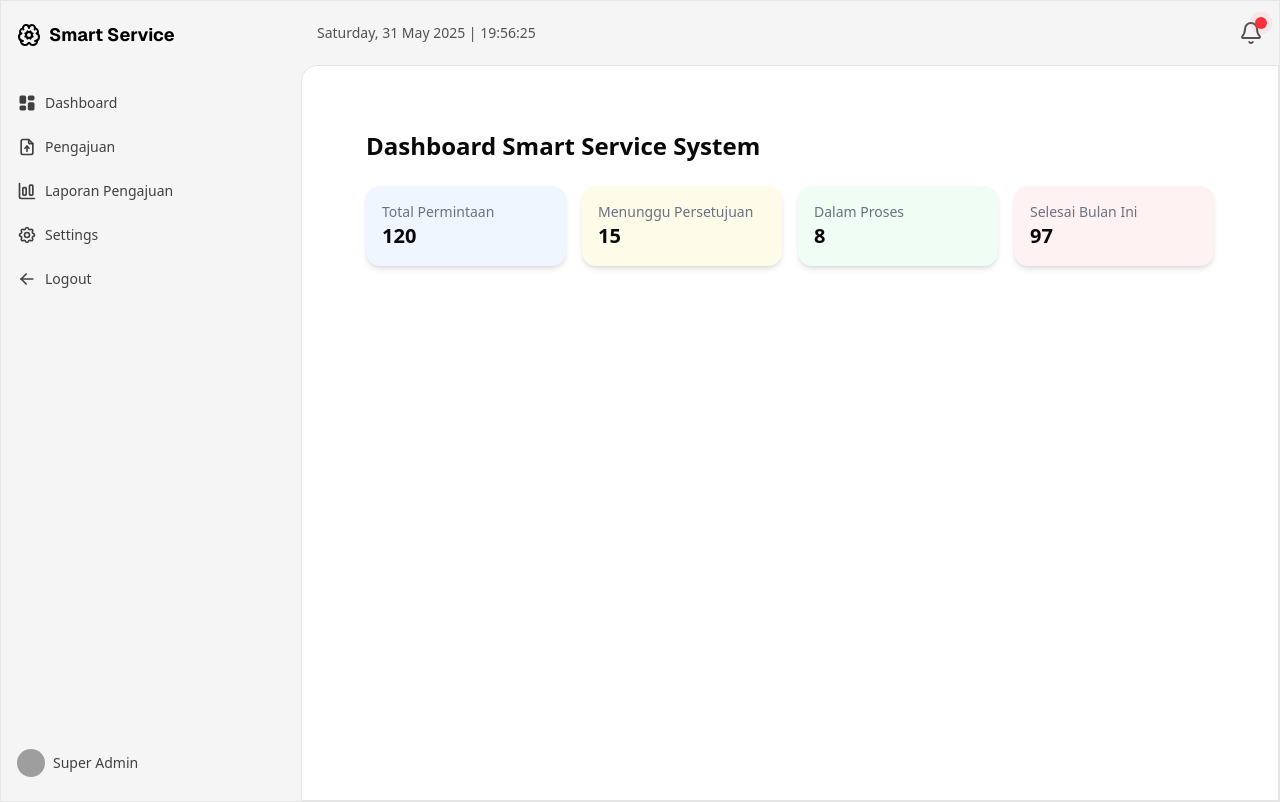
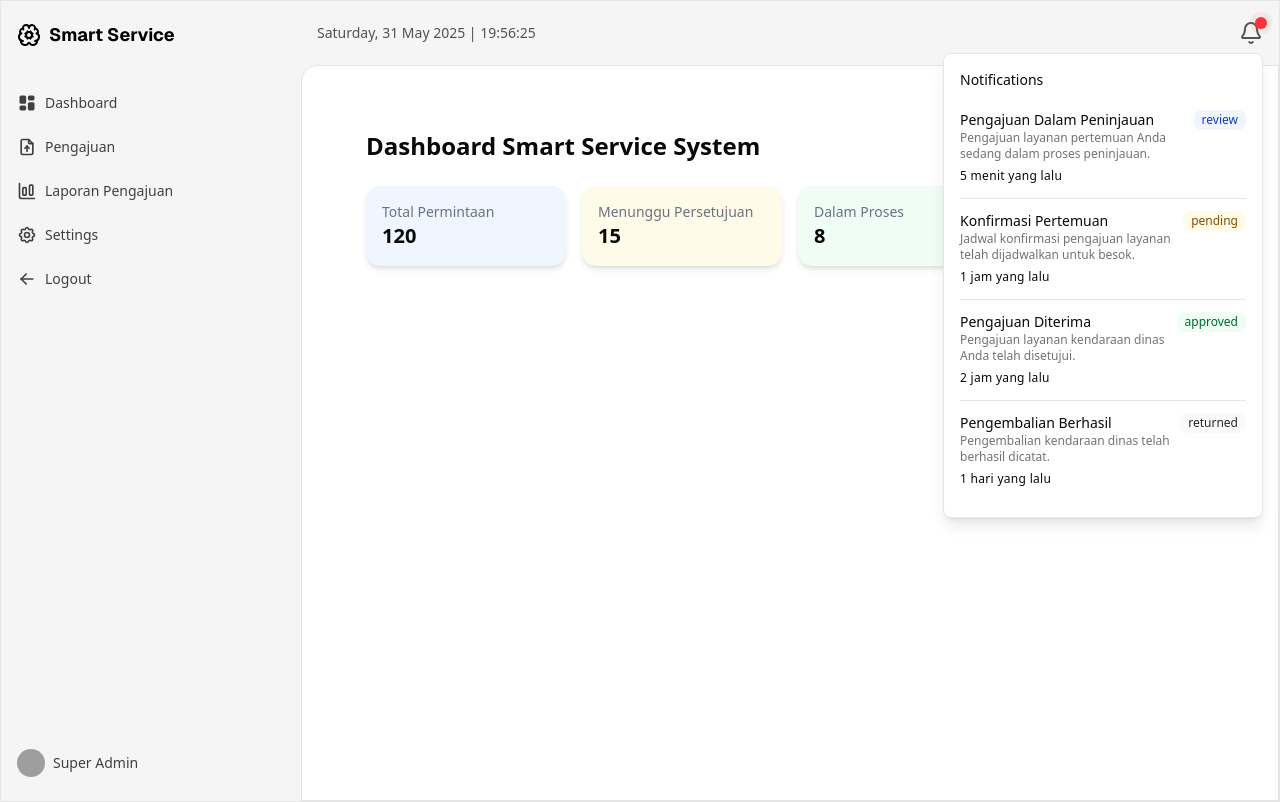
Before and after one commit to rapleeee/Smart-Service-System, a Next.js app: page / in a window 1280 px wide. Both pictures are taken after a click on the icon 1251 px from the left and 33 px from the top of the page. Built offline with nearby package versions, Linux system fonts and the light colour scheme; grey boxes are pictures that could not be loaded.

Commit message:
feat: implement notification dropdown and dummy notifications data

```diff
--- a/src/app/layout/SidebarLayout.tsx
+++ b/src/app/layout/SidebarLayout.tsx
@@ -11,6 +11,8 @@ import { cn } from "@/lib/utils";
 import Logo from "@/components/others/Logo";
 import { Bell, ChartColumnBigIcon } from "lucide-react";
 import { format } from "date-fns";
+import { NotificationDropdown } from "@/components/ui/NotificationDropdown";
+import { notifications } from "@/utils/NotificationsDummy";
 
 
 interface SidebarLayoutProps {
@@ -19,6 +21,7 @@ interface SidebarLayoutProps {
 
 
 export function SidebarLayout({ children }: SidebarLayoutProps) {
+    const [isNotificationOpen, setIsNotificationOpen] = useState(false);
     const links = [
         {
             label: "Dashboard",
@@ -121,12 +124,19 @@ export function SidebarLayout({ children }: SidebarLayoutProps) {
                         )}
                     </div>
                     <div className="relative">
-                        <Bell className="h-6 w-6 text-neutral-600 hover:text-neutral-800 cursor-pointer dark:text-neutral-300 dark:hover:text-neutral-100" />
+                        <Bell
+                            className="h-6 w-6 text-neutral-600 hover:text-neutral-800 cursor-pointer dark:text-neutral-300 dark:hover:text-neutral-100"
+                            onClick={() => setIsNotificationOpen(!isNotificationOpen)}
+                        />
                         {hasNotification && (
                             <div className="absolute -top-1 -right-1 h-3 w-3 rounded-full bg-red-500">
                                 <div className="absolute inset-0 animate-ping rounded-full bg-red-400 opacity-75"></div>
                             </div>
                         )}
+                        <NotificationDropdown
+                            notifications={notifications}
+                            isOpen={isNotificationOpen}
+                        />
                     </div>
                 </div>
                 <div className="flex flex-1">
--- a/src/components/ui/DashboardCard.tsx
+++ b/src/components/ui/DashboardCard.tsx
@@ -24,7 +24,7 @@ export function DashboardCard({
       "shadow-md p-4 rounded-xl transition-colors",
       variantStyles[variant]
     )}>
-      <p className="text-sm text-gray-500 dark:text-gray-400">{title}</p>
+      <p className="text-sm text-gray-500 font-medium dark:text-gray-400">{title}</p>
       <h3 className="text-xl font-bold">{value}</h3>
     </div>
   )
--- /dev/null
+++ b/src/components/ui/NotificationDropdown.tsx
@@ -0,0 +1,58 @@
+import React from 'react';
+import { cn } from "@/lib/utils";
+
+interface NotificationItem {
+  id: string;
+  title: string;
+  message: string;
+  timestamp: string;
+  status: 'pending' | 'approved' | 'review' | 'returned';
+}
+
+interface NotificationDropdownProps {
+  notifications: NotificationItem[];
+  isOpen: boolean;
+}
+
+export function NotificationDropdown({ notifications, isOpen }: NotificationDropdownProps) {
+  const getStatusColor = (status: NotificationItem['status']) => {
+    switch (status) {
+      case 'pending':
+        return 'bg-yellow-50 text-yellow-800 dark:bg-yellow-900/20 dark:text-yellow-300';
+      case 'approved':
+        return 'bg-green-50 text-green-800 dark:bg-green-900/20 dark:text-green-300';
+      case 'review':
+        return 'bg-blue-50 text-blue-800 dark:bg-blue-900/20 dark:text-blue-300';
+      case 'returned':
+        return 'bg-neutral-50 text-neutral-800 dark:bg-neutral-900/20 dark:text-neutral-300';
+    }
+  };
+
+  if (!isOpen) return null;
+
+  return (
+    <div className="absolute right-0 mt-2 w-80 rounded-md border border-neutral-200 bg-white shadow-lg dark:border-neutral-700 dark:bg-neutral-800">
+      <div className="p-4">
+        <h3 className="text-sm font-medium">Notifications</h3>
+        <div className="mt-2 divide-y divide-neutral-200 dark:divide-neutral-700">
+          {notifications.map((notification) => (
+            <div key={notification.id} className="py-3">
+              <div className="flex items-start space-x-2">
+                <div className="flex-1">
+                  <p className="text-sm font-medium">{notification.title}</p>
+                  <p className="text-xs text-neutral-500 dark:text-neutral-400">{notification.message}</p>
+                  <span className="mt-1 inline-block rounded-full py-0.5 text-xs font-medium leading-4 tracking-wide">
+                    {notification.timestamp}
+                  </span>
+                </div>
+                <span className={cn("inline-flex items-center rounded-md px-2 py-0.5 text-xs font-medium", getStatusColor(notification.status))}>
+                  {notification.status}
+                </span>
+              </div>
+            </div>
+          ))}
+        </div>
+      </div>
+    </div>
+  );
+}
--- /dev/null
+++ b/src/utils/NotificationsDummy.tsx
@@ -0,0 +1,30 @@
+export const notifications = [
+    {
+      id: '1',
+      title: 'Pengajuan Dalam Peninjauan',
+      message: 'Pengajuan layanan pertemuan Anda sedang dalam proses peninjauan.',
+      timestamp: '5 menit yang lalu',
+      status: 'review' as const
+    },
+    {
+      id: '2',
+      title: 'Konfirmasi Pertemuan',
+      message: 'Jadwal konfirmasi pengajuan layanan telah dijadwalkan untuk besok.',
+      timestamp: '1 jam yang lalu',
+      status: 'pending' as const
+    },
+    {
+      id: '3',
+      title: 'Pengajuan Diterima',
+      message: 'Pengajuan layanan kendaraan dinas Anda telah disetujui.',
+      timestamp: '2 jam yang lalu',
+      status: 'approved' as const
+    },
+    {
+      id: '4',
+      title: 'Pengembalian Berhasil',
+      message: 'Pengembalian kendaraan dinas telah berhasil dicatat.',
+      timestamp: '1 hari yang lalu',
+      status: 'returned' as const
+    }
+  ];
```
